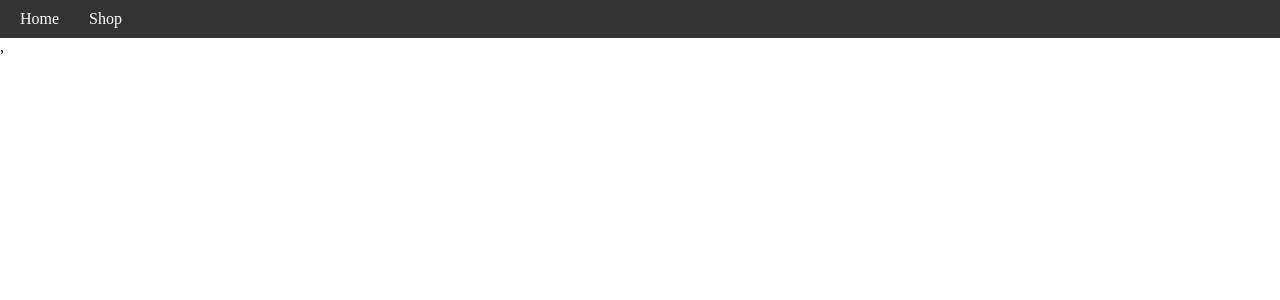
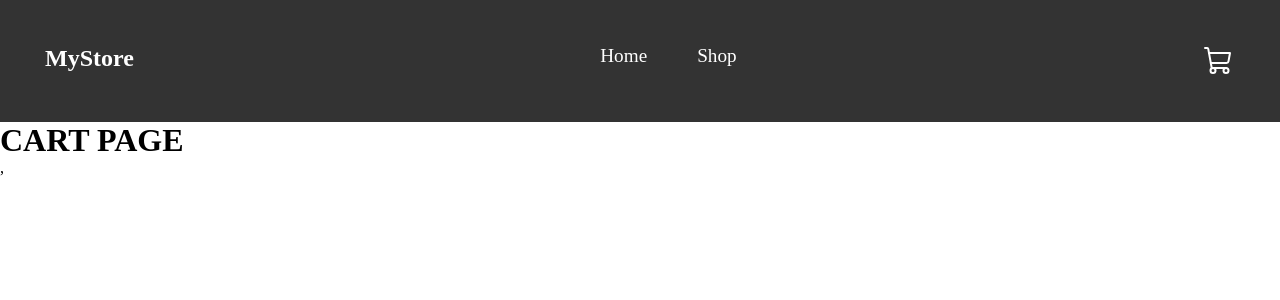
Before and after one commit to jaketng/shopping-cart, a React (Vite) app: page /cart in a window 1280 px wide. Before the commit this address had no page. Shown: the top 300 px of the page. Built offline with nearby package versions, Linux system fonts and the light colour scheme.

Commit message:
Improved styling and added cart page

```diff
--- a/package.json
+++ b/package.json
@@ -10,6 +10,7 @@
     "preview": "vite preview"
   },
   "dependencies": {
+    "phosphor-react": "^1.4.1",
     "react": "^18.3.1",
     "react-dom": "^18.3.1",
     "react-router-dom": "^6.24.0"
--- a/src/components/Navbar.jsx
+++ b/src/components/Navbar.jsx
@@ -1,14 +1,34 @@
-import { Link } from 'react-router-dom';
+import { Link } from "react-router-dom";
+import { ShoppingCart } from "phosphor-react";
 
 const Navbar = () => {
   return (
     <>
-    <nav>
-      <ul>
-        <li><Link to='/'>Home</Link></li>
-        <li><Link to='/shop'>Shop</Link></li>
-      </ul>
-    </nav>
+      <nav>
+        <div className="nav-header">
+          <Link to="/">
+            <h1>MyStore</h1>
+          </Link>
+        </div>
+
+        <div className="nav-links">
+          <ul>
+            <li>
+              <Link to="/">Home</Link>
+            </li>
+            <li>
+              <Link to="/shop">Shop</Link>
+            </li>
+          </ul>
+        </div>
+
+        <div className="cart-icon">
+          <Link to="/cart">
+            {" "}
+            <ShoppingCart size={32} />
+          </Link>
+        </div>
+      </nav>
     </>
   );
 };
--- /dev/null
+++ b/src/pages/CartPage.jsx
@@ -0,0 +1,5 @@
+const CartPage = () => {
+  return <h1>CART PAGE</h1>;
+};
+
+export default CartPage;
--- a/src/routes/Routes.jsx
+++ b/src/routes/Routes.jsx
@@ -1,12 +1,14 @@
-import { Routes, Route } from 'react-router-dom';
-import HomePage from '../pages/HomePage.jsx';
-import ShopPage from '../pages/ShopPage.jsx';
+import { Routes, Route } from "react-router-dom";
+import HomePage from "../pages/HomePage.jsx";
+import ShopPage from "../pages/ShopPage.jsx";
+import CartPage from "../pages/CartPage.jsx";
 
 const AppRoutes = () => {
   return (
     <Routes>
       <Route path="/" element={<HomePage />} />
       <Route path="/shop" element={<ShopPage />} />
+      <Route path="/cart" element={<CartPage />} />
     </Routes>
   );
 };
--- a/src/styles.css
+++ b/src/styles.css
@@ -3,14 +3,15 @@
   box-sizing: border-box;
 }
 
-
 /*------------------------------------------------------*/
-
 
 .product-grid {
   display: flex;
   flex-wrap: wrap;
   gap: 20px;
+  margin-top: 20px;
+  margin-left: 10%;
+  margin-right: 10%;
   justify-content: center;
 }
 
@@ -42,28 +43,49 @@
   margin-bottom: 10px;
 }
 
-
 /*------------------------------------------------------*/
-
 
 nav {
   background-color: #333;
-    padding: 10px;
+  display: flex;
+  flex-wrap: wrap;
+  padding: 45px;
 }
 
-  nav ul {
+.nav-header h1 {
+  font-size: 1.5rem;
+  color: white;
+  text-decoration: none;
+}
+
+.nav-header a {
+  text-decoration: none;
+}
+
+.nav-links {
+  flex-grow: 1;
+  display: flex;
+  justify-content: center;
+}
+
+.nav-links ul {
   list-style-type: none;
   margin: 0;
   padding: 0;
   display: flex;
+  gap: 20px;
 }
 
-  nav li {
-    margin-right: 10px;
+.nav-links a {
+  color: white;
+  text-decoration: none;
+  padding: 10px 15px;
+  font-size: 1.2rem;
 }
 
-  nav a {
+.cart-icon a {
   color: white;
   text-decoration: none;
-    padding: 5px 10px;
+  display: flex;
+  align-items: center;
 }
```
Also changed, not shown: 1 other file (tests, documents, lock files or other folders). Lines whose indentation alone changed are shown as unchanged.
